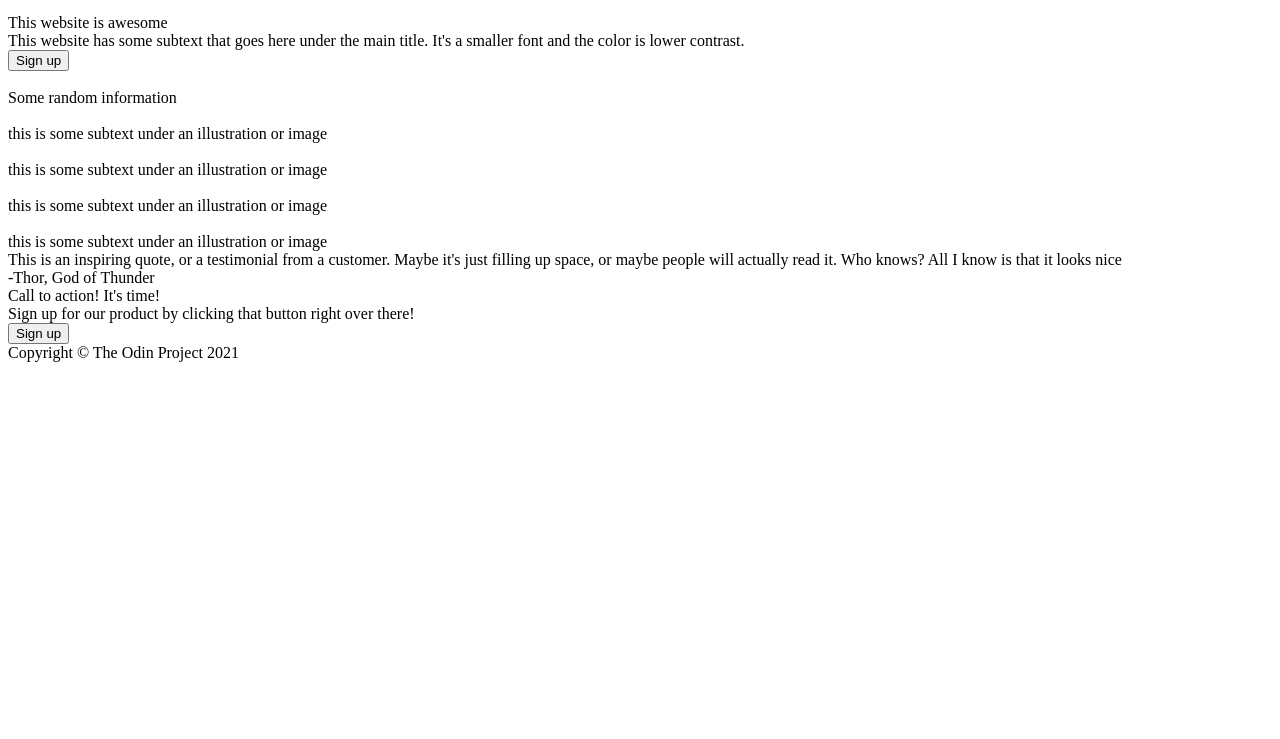
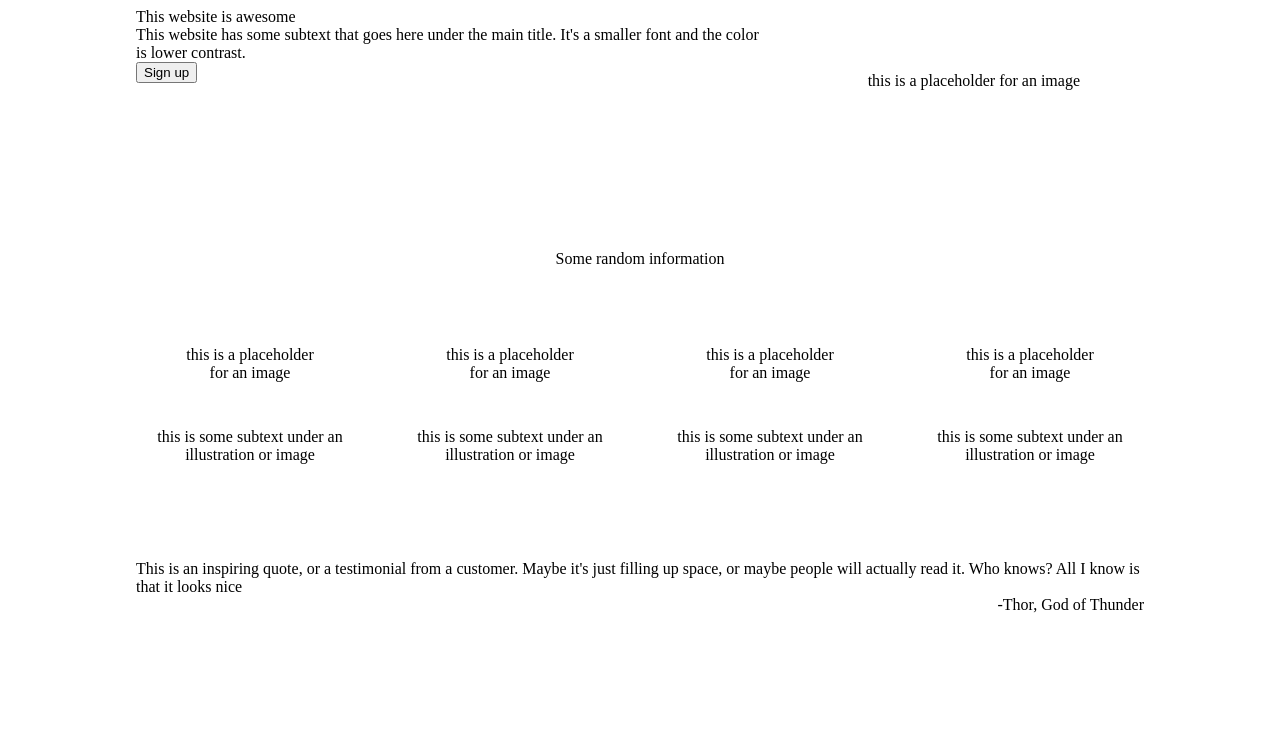
Before and after one commit to Eng-Benj/TOP-Landing-Page, a plain HTML site: page index.html in a window 1280 px wide. Shown: the part 98-837 px from the top of the page. Before the commit the page ends 800 px from the top, so only its background shows below. Drawn offline with Linux system fonts and the light colour scheme.

Commit message:
Add formatting to style.css which arranges the index.html page content accorging to the provided 'Full Design' (01.png). Comment out img elements in index.html and add intermediary placeholders

```diff
--- a/index.html
+++ b/index.html
@@ -4,6 +4,7 @@
     <head>
         <meta charset="UTF-8">
         <title>TOP-Landing-Page</title>
+        <link rel="stylesheet" href="style.css" />
     </head>
 
     <body>
@@ -16,40 +17,45 @@
                     <li><a href="">header link three</a></li>
                 </ul>
             </div>
-            <div class="section1">
+            <div class="section one">
                 <div class="content">
                     <div class="title">This website is awesome</div>
                     <div class="body">This website has some subtext that goes here under the main title. It's a smaller font and the color is lower contrast.</div>
                     <button>Sign up</button>
                 </div>
-                <img src="" alt="">
+                <div class="img">this is a placeholder for an image</div>
+                <!-- <img src="" alt=""/> -->
             </div>
-            <div class="section2">
+            <div class="section two">
                 <div class="title">Some random information</div>
                 <div class="images">
                     <div class="image">
-                        <img src="" alt="">
+                        <div class="img">this is a placeholder for an image</div>
+                        <!-- <img src="" alt=""/> -->
                         <div class="subtext">this is some subtext under an illustration or image</div>
                     </div>
                     <div class="image">
-                        <img src="" alt="">
+                        <div class="img">this is a placeholder for an image</div>
+                        <!-- <img src="" alt=""/> -->
                         <div class="subtext">this is some subtext under an illustration or image</div>
                     </div>
                     <div class="image">
-                        <img src="" alt="">
+                        <div class="img">this is a placeholder for an image</div>
+                        <!-- <img src="" alt=""/> -->
                         <div class="subtext">this is some subtext under an illustration or image</div>
                     </div>
                     <div class="image">
-                        <img src="" alt="">
+                        <div class="img">this is a placeholder for an image</div>
+                        <!-- <img src="" alt=""/> -->
                         <div class="subtext">this is some subtext under an illustration or image</div>
                     </div>
                 </div>
             </div>
-            <div class="section3">
+            <div class="section three">
                 <div class="quote">This is an inspiring quote, or a testimonial from a customer. Maybe it's just filling up space, or maybe people will actually read it. Who knows? All I know is that it looks nice</div>
                 <div class="author">-Thor, God of Thunder</div>
             </div>
-            <div class="section4">
+            <div class="section four">
                 <div class="popup">
                     <div class="content">
                         <div class="title">Call to action! It's time!</div>
--- a/style.css
+++ b/style.css
@@ -0,0 +1,94 @@
+.vertical {
+    display: flex;
+    flex-direction: column;
+}
+
+.header, .footer, .section {
+    display: flex;
+    padding-left: 128px;
+    padding-right: 128px;
+}
+.header {
+    justify-content: space-between;
+    padding: 8px 128px;
+    align-items: center;
+}
+
+ul {
+    display: flex;
+    list-style-type: none;
+    gap: 16px;
+    margin: 0px;
+}
+
+a {
+    text-decoration: none;
+    color: black;
+}
+
+.section.one {
+    padding: 64px 128px;
+    gap: 32px;
+}
+
+.section.one > .img {
+    padding: 64px;
+    flex: 0 0 auto;
+}
+
+.section.two {
+    flex-direction: column;
+    padding: 32px 128px;
+    align-items: center;
+    gap: 32px;
+}
+
+.images {
+    display: flex;
+    gap: 32px;
+    text-align: center;
+}
+
+.images > .image {
+    display: flex;
+    flex-direction: column;
+    align-items: center;
+}
+
+.image > .img {
+    display: flex;
+    width: 128px;
+    height: 128px;
+    align-items: center;
+}
+
+.section.three {
+    flex-direction: column;
+    padding: 64px 128px;
+    align-items: center;
+}
+
+.section.three > .author {
+    align-self: flex-end;
+}
+
+.section.four {
+    padding: 64px 128px;
+    justify-content: center;
+}
+
+.popup {
+    display: flex;
+    padding: 32px 64px;
+    gap: 64px;
+}
+
+.popup > button {
+    padding: 0px 16px;
+}
+
+.footer {
+    justify-content: center;
+    padding: 8px 128px;
+    align-items: center;
+}
```
